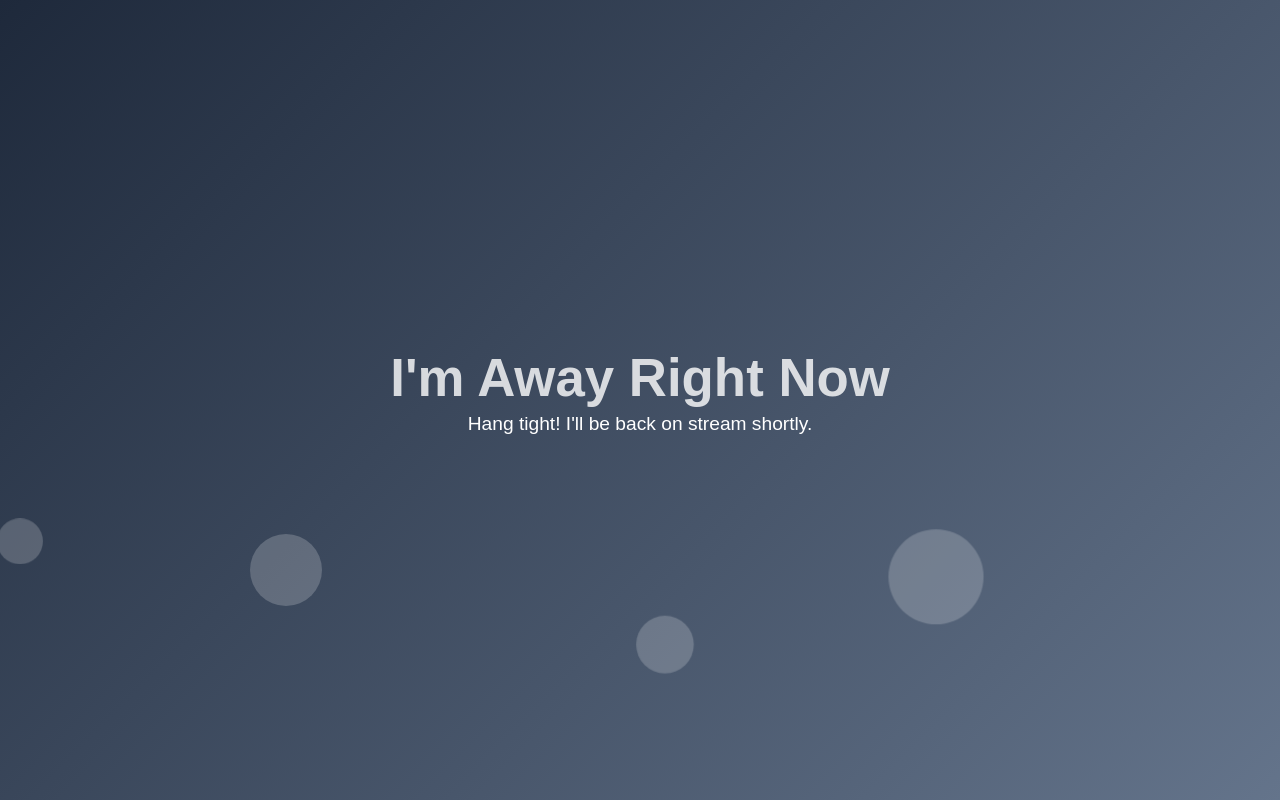
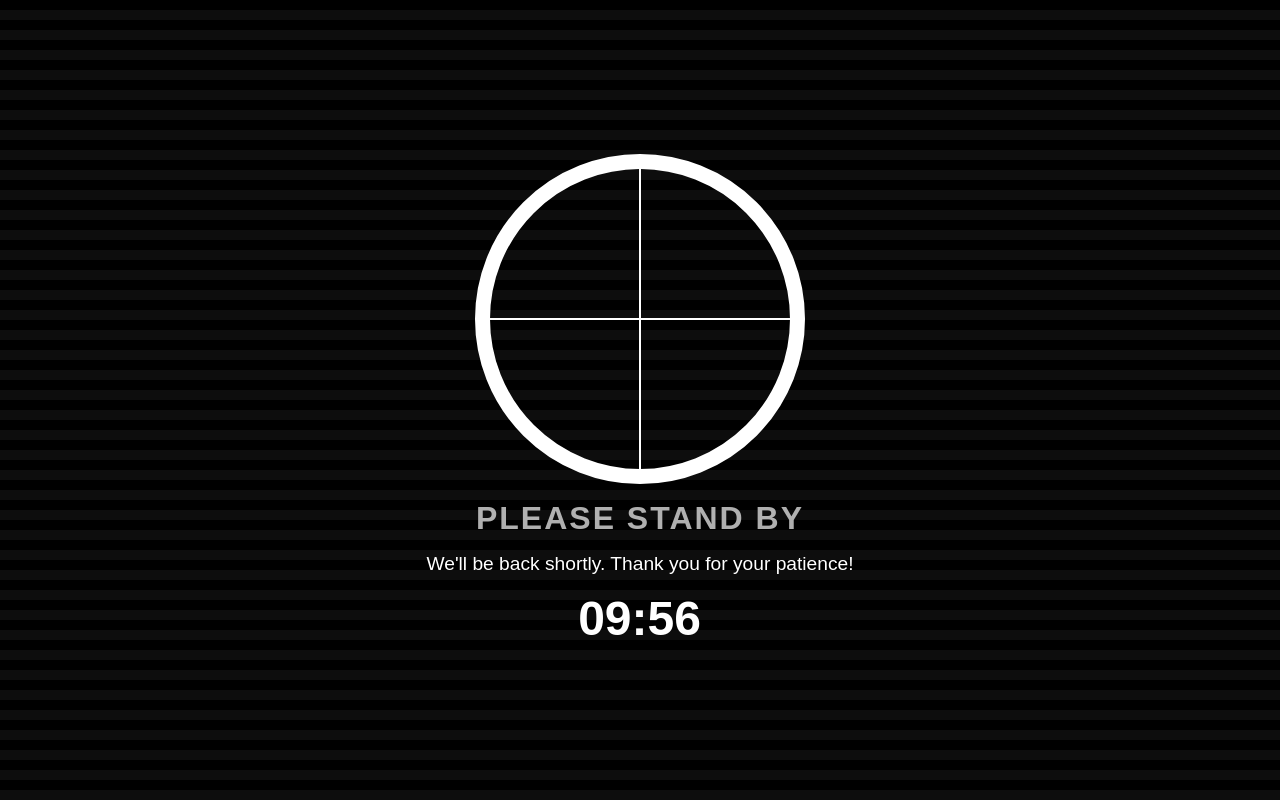
Before and after one commit to umardraz1115/waiting, a plain HTML site: page index.html in a window 1280 px wide. Drawn offline with Linux system fonts and the light colour scheme.

Commit message:
Add files via upload

```diff
--- a/index.html
+++ b/index.html
@@ -4,7 +4,7 @@
 <head>
     <meta charset="UTF-8">
     <meta name="viewport" content="width=device-width, initial-scale=1.0">
-    <title>Not Available</title>
+    <title>Please Stand By</title>
     <style>
         /* Global Styles */
         body {
@@ -14,137 +14,141 @@
             display: flex;
             justify-content: center;
             align-items: center;
-            background: linear-gradient(135deg, #1e293b, #64748b);
+            background: #000;
+            color: #fff;
             font-family: 'Arial', sans-serif;
-            color: #fff;
             overflow: hidden;
         }
 
+        /* Stand By Screen Styles */
+        .standby-container {
+            text-align: center;
+            position: relative;
+        }
+
+        .circle {
+            width: 300px;
+            height: 300px;
+            border: 15px solid #fff;
+            border-radius: 50%;
+            position: relative;
+            margin: 0 auto 1rem auto;
+        }
+
+        .circle::before,
+        .circle::after {
+            content: '';
+            position: absolute;
+            background: #fff;
+        }
+
+        .circle::before {
+            width: 2px;
+            height: 100%;
+            top: 0;
+            left: 50%;
+            transform: translateX(-50%);
+        }
+
+        .circle::after {
+            width: 100%;
+            height: 2px;
+            top: 50%;
+            left: 0;
+            transform: translateY(-50%);
+        }
+
         h1 {
-            font-size: 3rem;
-            text-align: center;
-            margin: 0;
-            animation: pulse 2s infinite ease-in-out;
+            font-size: 2rem;
+            margin: 1rem 0;
+            letter-spacing: 2px;
+            animation: flicker 1.5s infinite alternate;
         }
 
         p {
             font-size: 1.2rem;
-            text-align: center;
-            margin: 0.5rem 0 1rem 0;
+            margin: 1rem 0;
         }
 
-        /* Button Style */
-        .wait-btn {
-            padding: 0.8rem 2rem;
-            font-size: 1.2rem;
-            color: #1e293b;
-            background: #ffcc00;
-            border: none;
-            border-radius: 50px;
-            cursor: pointer;
-            box-shadow: 0 8px 15px rgba(0, 0, 0, 0.2);
-            transition: all 0.3s ease-in-out;
+        /* Countdown Timer */
+        .timer {
+            font-size: 3rem;
+            font-weight: bold;
+            margin-top: 1rem;
+            animation: pulse 1s infinite ease-in-out;
         }
 
-        .wait-btn:hover {
-            transform: translateY(-5px);
-            box-shadow: 0 15px 20px rgba(0, 0, 0, 0.3);
-            background: #ffd700;
+        /* Animations */
+        @keyframes flicker {
+            0% {
+                opacity: 1;
+            }
+
+            50% {
+                opacity: 0.8;
+            }
+
+            100% {
+                opacity: 0.6;
+            }
         }
 
-        /* Animation for text */
         @keyframes pulse {
 
             0%,
             100% {
                 transform: scale(1);
-                opacity: 1;
             }
 
             50% {
                 transform: scale(1.1);
-                opacity: 0.8;
             }
         }
 
-        /* Animated Background */
-        .background-bubbles {
+        /* Background Stripes */
+        .background-stripes {
             position: absolute;
             top: 0;
             left: 0;
             width: 100%;
             height: 100%;
-            overflow: hidden;
+            background: repeating-linear-gradient(0deg,
+                    rgba(255, 255, 255, 0.05),
+                    rgba(255, 255, 255, 0.05) 10px,
+                    transparent 10px,
+                    transparent 20px);
             z-index: -1;
-        }
-
-        .bubble {
-            position: absolute;
-            bottom: -100px;
-            width: 40px;
-            height: 40px;
-            background-color: rgba(255, 255, 255, 0.2);
-            border-radius: 50%;
-            animation: float 8s infinite ease-in-out;
-        }
-
-        .bubble:nth-child(2) {
-            width: 60px;
-            height: 60px;
-            left: 20%;
-            animation-duration: 10s;
-        }
-
-        .bubble:nth-child(3) {
-            width: 80px;
-            height: 80px;
-            left: 70%;
-            animation-duration: 12s;
-        }
-
-        .bubble:nth-child(4) {
-            width: 50px;
-            height: 50px;
-            left: 50%;
-            animation-duration: 15s;
-        }
-
-        /* Floating effect for bubbles */
-        @keyframes float {
-            0% {
-                transform: translateY(0) scale(1);
-            }
-
-            50% {
-                transform: translateY(-300px) scale(1.2);
-            }
-
-            100% {
-                transform: translateY(-600px) scale(0.8);
-            }
         }
     </style>
 </head>
 
 <body>
-    <div>
-        <h1>I'm Away Right Now</h1>
-        <p>Hang tight! I'll be back on stream shortly.</p>
+    <div class="standby-container">
+        <div class="circle"></div>
+        <h1>PLEASE STAND BY</h1>
+        <p>We'll be back shortly. Thank you for your patience!</p>
+        <div class="timer" id="countdown">10:00</div>
     </div>
-
-    <!-- Background bubbles -->
-    <div class="background-bubbles">
-        <div class="bubble"></div>
-        <div class="bubble"></div>
-        <div class="bubble"></div>
-        <div class="bubble"></div>
-    </div>
+    <div class="background-stripes"></div>
 
     <script>
-        // JavaScript for Button Interaction
-        document.querySelector('.wait-btn').addEventListener('click', () => {
-            console.log('Your viewers appreciate your patience!');
-        });
+        // Countdown Timer Script
+        const timerElement = document.getElementById('countdown');
+        let countdownTime = 10 * 60; // 10 minutes in seconds
+
+        function updateTimer() {
+            const minutes = String(Math.floor(countdownTime / 60)).padStart(2, '0');
+            const seconds = String(countdownTime % 60).padStart(2, '0');
+            timerElement.textContent = `${minutes}:${seconds}`;
+            countdownTime--;
+
+            if (countdownTime < 0) {
+                clearInterval(timerInterval);
+                timerElement.textContent = "00:00";
+            }
+        }
+
+        const timerInterval = setInterval(updateTimer, 1000);
     </script>
 </body>
 
```
